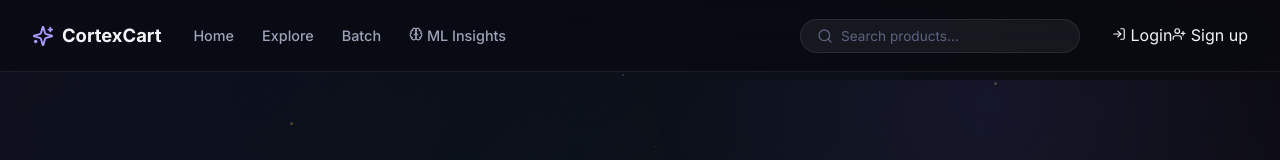
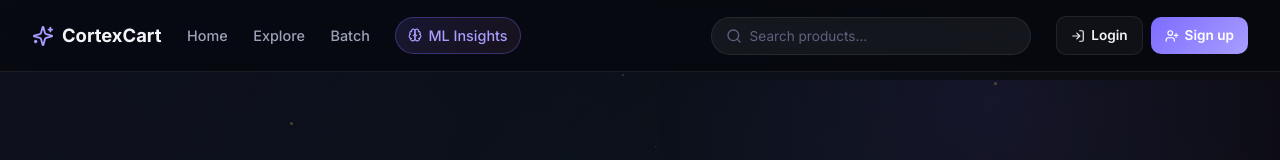
Before and after one commit to Premkumar1845/CortexCart, a React (Vite) app in the folder frontend/: page / in a window 1280 px wide. Shown: the top 160 px of the page. Built offline with nearby package versions, Linux system fonts and the light colour scheme; no server answers.

Commit message:
style(navbar): rewrite to fluid flexbox with responsive search and mobile drawer

```diff
--- a/frontend/src/components/Navbar.css
+++ b/frontend/src/components/Navbar.css
@@ -1,3 +1,4 @@
+/* ─── Navbar ─── */
 .navbar {
     position: fixed;
     top: 0;
@@ -5,7 +6,7 @@
     right: 0;
     z-index: 100;
     height: 72px;
-    background: rgba(10, 10, 15, 0.75);
+    background: rgba(7, 8, 13, 0.78);
     backdrop-filter: blur(20px) saturate(180%);
     -webkit-backdrop-filter: blur(20px) saturate(180%);
     border-bottom: 1px solid var(--border-glass);
@@ -15,26 +16,31 @@
     display: flex;
     align-items: center;
     height: 100%;
-    gap: 32px;
+    gap: clamp(12px, 2vw, 28px);
+    min-width: 0;
 }
 
 .navbar-logo {
-    display: flex;
+    display: inline-flex;
     align-items: center;
     gap: 8px;
     font-weight: 700;
     font-size: 1.15rem;
     color: var(--text-primary);
     white-space: nowrap;
+    flex-shrink: 0;
 }
 
 .navbar-logo svg {
     color: var(--accent-light);
+    flex-shrink: 0;
 }
 
 .navbar-links {
     display: flex;
-    gap: 28px;
+    align-items: center;
+    gap: clamp(16px, 2vw, 28px);
+    flex-shrink: 0;
 }
 
 .navbar-links a {
@@ -43,38 +49,62 @@
     color: var(--text-secondary);
     transition: color var(--transition);
     position: relative;
+    white-space: nowrap;
 }
 
 .navbar-links a:hover {
     color: var(--text-primary);
 }
 
-.navbar-links a::after {
+.navbar-links a:not(.navbar-link-accent)::after {
     content: '';
     position: absolute;
-    bottom: -4px;
+    bottom: -6px;
     left: 0;
-    width: 0;
+    right: 0;
     height: 2px;
     background: var(--accent);
-    transition: width var(--transition);
+    transform: scaleX(0);
+    transform-origin: left;
+    transition: transform var(--transition);
     border-radius: 2px;
 }
 
-.navbar-links a:hover::after {
-    width: 100%;
+.navbar-links a:not(.navbar-link-accent):hover::after {
+    transform: scaleX(1);
 }
 
+.navbar-link-accent {
+    display: inline-flex;
+    align-items: center;
+    gap: 6px;
+    color: var(--accent-light) !important;
+    padding: 6px 12px;
+    border-radius: 999px;
+    background: linear-gradient(135deg, rgba(124, 108, 255, 0.14), rgba(253, 121, 168, 0.08));
+    border: 1px solid rgba(124, 108, 255, 0.35);
+    transition: var(--transition);
+}
+
+.navbar-link-accent:hover {
+    color: #fff !important;
+    background: linear-gradient(135deg, rgba(124, 108, 255, 0.28), rgba(253, 121, 168, 0.18));
+    box-shadow: 0 4px 16px var(--accent-glow);
+}
+
+/* ─── Search field (grows to fill, shrinks gracefully) ─── */
 .navbar-search {
     margin-left: auto;
     display: flex;
     align-items: center;
     background: var(--bg-glass);
     border: 1px solid var(--border-glass);
-    border-radius: var(--radius-lg);
-    padding: 8px 16px;
+    border-radius: 999px;
+    padding: 6px 14px;
     gap: 8px;
-    width: 280px;
+    flex: 1 1 220px;
+    min-width: 0;
+    max-width: 320px;
     transition: border-color var(--transition), box-shadow var(--transition);
 }
 
@@ -93,22 +123,146 @@
     border: none;
     color: var(--text-primary);
     font-size: 0.85rem;
-    width: 100%;
+    flex: 1;
+    min-width: 0;
+    padding: 4px 0;
 }
 
 .navbar-search input::placeholder {
     color: var(--text-muted);
 }
 
+/* ─── Hamburger ─── */
 .navbar-hamburger {
     display: none;
     background: none;
     color: var(--text-primary);
+    padding: 6px;
+    flex-shrink: 0;
+    align-items: center;
+    justify-content: center;
+}
+
+/* ─── Auth ─── */
+.navbar-auth {
+    display: inline-flex;
+    align-items: center;
+    gap: 8px;
+    flex-shrink: 0;
+}
+
+.navbar-auth-link,
+.navbar-auth-cta {
+    display: inline-flex;
+    align-items: center;
+    gap: 6px;
+    padding: 8px 14px;
+    border-radius: 10px;
+    font-size: 0.85rem;
+    font-weight: 600;
+    white-space: nowrap;
+    transition: background 0.2s, transform 0.15s;
+}
+
+.navbar-auth-link {
+    color: var(--text-primary);
+    background: rgba(255, 255, 255, 0.04);
+    border: 1px solid var(--border-glass);
+}
+
+.navbar-auth-link:hover {
+    background: rgba(255, 255, 255, 0.08);
+}
+
+.navbar-auth-cta {
+    color: #fff;
+    background: linear-gradient(135deg, var(--accent), var(--accent-light));
+    border: none;
+}
+
+.navbar-auth-cta:hover {
+    transform: translateY(-1px);
+}
+
+.navbar-account {
+    position: relative;
+    flex-shrink: 0;
+}
+
+.navbar-account-btn {
+    display: inline-flex;
+    align-items: center;
+    gap: 8px;
+    background: rgba(255, 255, 255, 0.04);
+    border: 1px solid var(--border-glass);
+    color: var(--text-primary);
+    border-radius: 10px;
+    padding: 8px 14px;
+    font-size: 0.85rem;
+    font-weight: 600;
+    cursor: pointer;
+    white-space: nowrap;
+    max-width: 180px;
+}
+
+.navbar-account-btn span {
+    overflow: hidden;
+    text-overflow: ellipsis;
+    white-space: nowrap;
+}
+
+.navbar-account-btn:hover {
+    background: rgba(255, 255, 255, 0.08);
+}
+
+.navbar-menu {
+    position: absolute;
+    top: calc(100% + 8px);
+    right: 0;
+    min-width: 200px;
+    background: rgba(14, 16, 26, 0.98);
+    border: 1px solid var(--border-glass);
+    border-radius: 12px;
+    padding: 6px;
+    box-shadow: 0 12px 40px rgba(0, 0, 0, 0.55);
+    z-index: 200;
+    display: flex;
+    flex-direction: column;
+    gap: 2px;
+}
+
+.navbar-menu a,
+.navbar-menu button {
+    width: 100%;
+    background: transparent;
+    border: none;
+    color: var(--text-primary);
+    font-size: 0.88rem;
+    text-align: left;
+    padding: 9px 12px;
+    border-radius: 8px;
+    display: flex;
+    align-items: center;
+    gap: 8px;
+    cursor: pointer;
+}
+
+.navbar-menu a:hover,
+.navbar-menu button:hover {
+    background: rgba(255, 255, 255, 0.06);
+}
+
+/* ─── Responsive ─── */
+@media (max-width: 960px) {
+    .navbar-search {
+        max-width: 220px;
+        flex-basis: 160px;
+    }
 }
 
 @media (max-width: 768px) {
     .navbar-inner {
-        gap: 16px;
+        gap: 12px;
     }
 
     .navbar-links {
@@ -118,10 +272,11 @@
         left: 0;
         right: 0;
         flex-direction: column;
-        background: rgba(10, 10, 15, 0.95);
+        align-items: stretch;
+        background: rgba(7, 8, 13, 0.98);
         backdrop-filter: blur(20px);
         padding: 20px 24px;
-        gap: 16px;
+        gap: 4px;
         border-bottom: 1px solid var(--border-glass);
     }
 
@@ -129,19 +284,46 @@
         display: flex;
     }
 
+    .navbar-links a {
+        padding: 12px 14px;
+        border-radius: 10px;
+        font-size: 0.95rem;
+    }
+
+    .navbar-links a:not(.navbar-link-accent):hover {
+        background: rgba(255, 255, 255, 0.04);
+    }
+
+    .navbar-links a:not(.navbar-link-accent)::after {
+        display: none;
+    }
+
+    .navbar-link-accent {
+        justify-content: center;
+    }
+
     .navbar-search {
-        width: 180px;
+        flex: 1 1 auto;
+        max-width: none;
     }
 
     .navbar-hamburger {
-        display: block;
+        display: inline-flex;
+    }
+
+    .navbar-auth-link span,
+    .navbar-auth-cta span {
+        display: none;
+    }
+
+    .navbar-account-btn span {
+        display: none;
     }
 }
 
-@media (max-width: 480px) {
+@media (max-width: 540px) {
     .navbar-search {
-        width: 120px;
-        padding: 6px 10px;
+        padding: 5px 10px;
     }
 
     .navbar-search input {
@@ -151,4 +333,19 @@
     .navbar-logo span {
         font-size: 1rem;
     }
+
+    .navbar-auth {
+        gap: 6px;
+    }
+
+    .navbar-auth-link,
+    .navbar-auth-cta {
+        padding: 8px 10px;
+    }
 }
+
+@media (max-width: 380px) {
+    .navbar-logo span {
+        display: none;
+    }
+}
```
